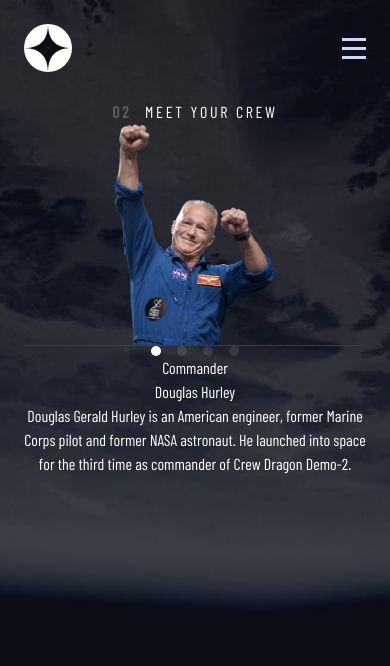
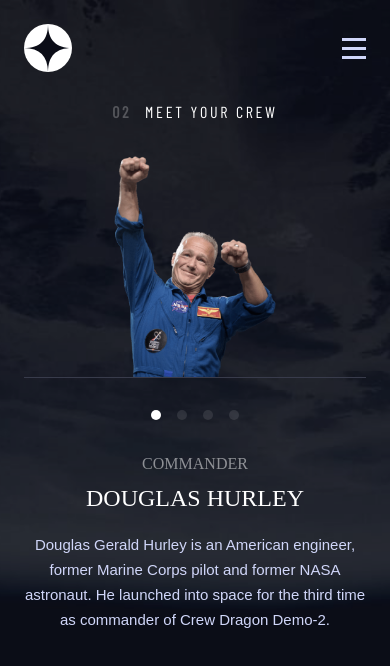
Before and after one commit to WandoCode/space-website, a Next.js app: page /crew in a window 390 px wide. Shown: the top 666 px of the page. Built offline with nearby package versions, Linux system fonts and the light colour scheme; a web font is replaced by a local one.

Commit message:
Add style for mobile

```diff
--- a/pages/crew.tsx
+++ b/pages/crew.tsx
@@ -10,14 +10,15 @@
   const currPerson = datas.crew[currentPersonIndex]
 
   return (
-    <div className="min-h-[100dvh] flex flex-col md:bg-crew-bg-desktop bg-no-repeat bg-center bg-cover sm:bg-crew-bg-tablet bg-crew-bg-mobile">
+    <div className="relative min-h-[100dvh] flex flex-col bg-crew-bg-mobile md:bg-crew-bg-desktop bg-no-repeat bg-center bg-cover  sm:bg-crew-bg-tablet isolate">
+      <span className="absolute bg-dark-blue/40 inset-0  z-[-1]"></span>
       <LayoutPage mainClassName="flex-grow">
-        <section className="flex flex-col items-center px-6 pb-[58px] pt-7 sm:px-[39px] sm:pt-10 sm:pb-[62px]  md:mx-[125px]  md:gap-[100px] md:pt-0 md:pb-0">
+        <section className="flex flex-col gap-8 px-6 pb-[58px] pt-7 sm:px-[39px] sm:pt-10 sm:pb-[62px]  md:mx-[125px]  md:gap-[100px] md:pt-0 md:pb-0">
           <h1 className="h5 sm:self-start sm:mb-[60px] md:mb-[97px] ">
             <span className="font-bold text-white/25 pr-2">02 </span> Meet your
             crew
           </h1>
-          <div className="relative w-[100%] h-[222px] border-b-[1px] border-solid border-gray-700 ">
+          <div className="relative h-[222px] border-b-[1px] border-solid border-gray-700 ">
             <Image
               src={currPerson.images}
               layout="fill"
@@ -25,18 +26,18 @@
               className="object-contain"
             />
           </div>
-          <div>
+          <div className="flex flex-col items-center">
             <ChoiceList
               nbrItems={datas.crew.length}
               currChoice={currentPersonIndex}
               changeCurrChoice={(i) => setCurrentPersonIndex(i)}
               type="anonym"
-              className="flex gap-4"
+              className="flex gap-4 mb-8"
             />
+            <p className="subtitle-3 text-white/50">{currPerson.role}</p>
+            <h2 className="h3 mb-4 mt-1">{currPerson.name}</h2>
+            <p className="p">{currPerson.bio}</p>
           </div>
-          <p>{currPerson.role}</p>
-          <h2>{currPerson.name}</h2>
-          <p>{currPerson.bio}</p>
         </section>
       </LayoutPage>
     </div>
--- a/pages/destination.tsx
+++ b/pages/destination.tsx
@@ -36,7 +36,7 @@
               currChoice={currentDestiantionIndex}
               changeCurrChoice={(i) => setCurrentDestiantionIndex(i)}
               type="named"
-              className="flex gap-[26px] "
+              className="flex gap-[26px]"
             />
             <h2 className="h2 pt-4 sm:pt-8 md:pt-9 md:pb-2">
               {currAstre.name}
--- a/styles/globals.css
+++ b/styles/globals.css
@@ -36,6 +36,7 @@
   @media screen(sm) {
     font-size: 80px;
   }
+
   @media screen(md) {
     font-size: 100px;
   }
@@ -43,8 +44,16 @@
 
 .h3 {
   font-family: var(--fontC);
-  font-size: 56px;
+  font-size: 24px;
   text-transform: uppercase;
+
+  @media screen(sm) {
+    font-size: 40px;
+  }
+
+  @media screen(md) {
+    font-size: 56px;
+  }
 }
 
 .h4 {
@@ -88,6 +97,20 @@
   color: theme('colors.light-blue');
 }
 
+.subtitle-3 {
+  font-family: var(--fontC);
+  font-size: 16px;
+  text-transform: uppercase;
+
+  @media screen(sm) {
+    font-size: 24px;
+  }
+
+  @media screen(md) {
+    font-size: 32px;
+  }
+}
+
 .nav-text {
   font-family: var(--fontA);
   font-size: 14px;
```
